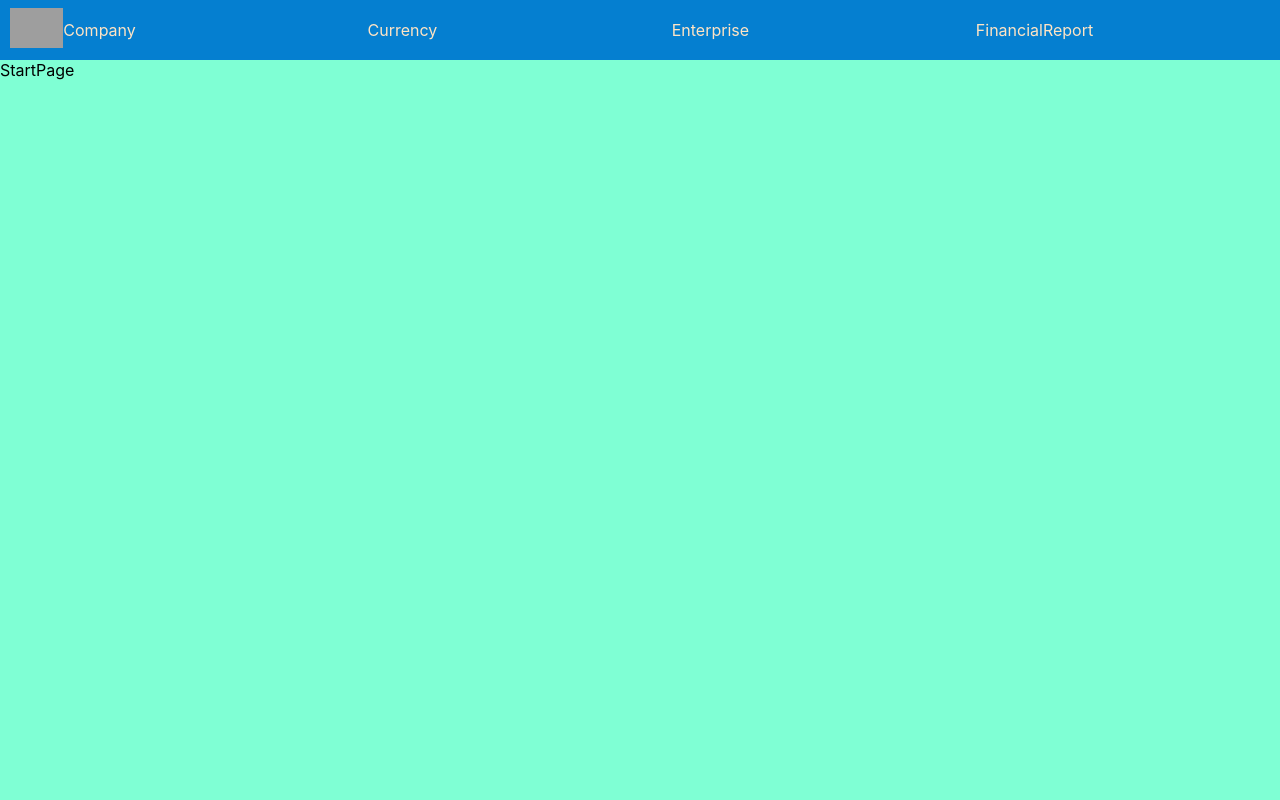
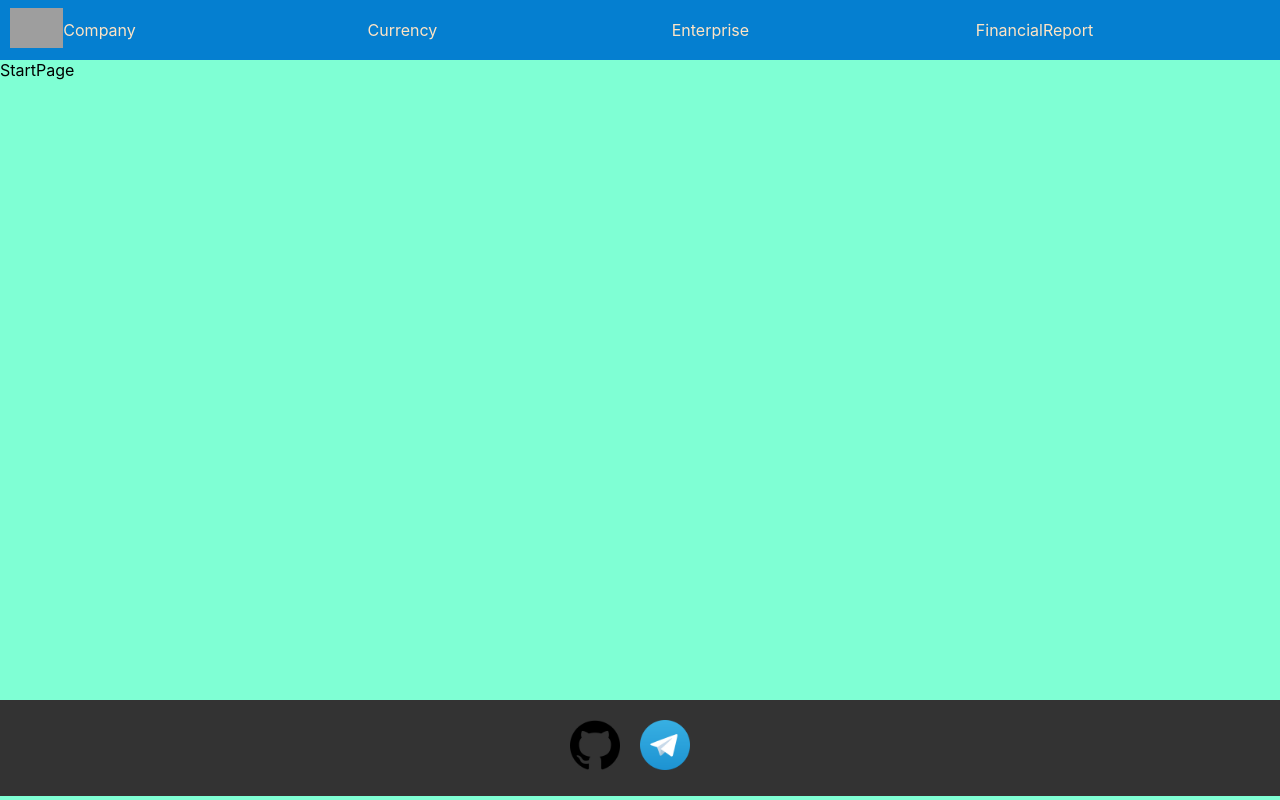
Before and after one commit to SerhiiKhv/Holding-Systeam-KW, a React (Create React App) app: page / in a window 1280 px wide. Built offline with nearby package versions, Linux system fonts and the light colour scheme; grey boxes are pictures that could not be loaded.

Commit message:
Update StartPage

```diff
--- /dev/null
+++ b/src/Component/Content/StartPage/StartPage.module.css
@@ -0,0 +1,45 @@
+.startPage {
+    display: grid;
+    grid-template-areas:
+    "t t"
+    "u u";
+
+    grid-template-rows: 80vh 12vh;
+    grid-template-columns: 1fr 5fr;
+}
+
+.topPage {
+    grid-area: t;
+}
+
+.underPage {
+    grid-area: u;
+    background-color: #333;
+}
+
+.footerLinks {
+    list-style-type: none;
+    display: flex;
+    justify-content: center;
+    align-items: center;
+    margin: 0;
+    padding: 20px;
+    background-color: #333;
+}
+
+.footerLinks li {
+    margin-right: 20px;
+}
+
+.footerLinks a {
+    color: #fff;
+    text-decoration: none;
+}
+
+.footerLinks a:hover {
+    text-decoration: underline;
+}
+
+.footerLinks img {
+    height: 50px;
+}
--- a/src/Component/Content/StartPage/StartPage.tsx
+++ b/src/Component/Content/StartPage/StartPage.tsx
@@ -1,5 +1,33 @@
+import style from "./StartPage.module.css";
+import telegramLogo from "../../../Assets/img/telegram.svg.webp"
+import gitHubLogo from "../../../Assets/img/gitHub.png"
+
 export const StartPage = () => {
-    return <div>
-        StartPage
-    </div>
-}
+    return (
+        <div className={style.startPage}>
+            <div className={style.topPage}>StartPage</div>
+            <div className={style.underPage}>
+                <ul className={style.footerLinks}>
+                    <li>
+                        <a href="https://github.com/SerhiiKhv"
+                           target="_blank" rel="noopener noreferrer">
+                            <img
+                            src={gitHubLogo}
+                            alt={'GitHub'}
+                            />
+                        </a>
+                    </li>
+                    <li>
+                        <a href="https://xn--80affa3aj0al.xn--80asehdb/#@Alamay8"
+                           target="_blank" rel="noopener noreferrer">
+                            <img
+                                src={telegramLogo}
+                                alt={"Telegram"}
+                            />
+                        </a>
+                    </li>
+                </ul>
+            </div>
+        </div>
+    );
+};
```
Also changed, not shown: src/Assets/img/gitHub.png (added), src/Assets/img/telegram.svg.webp (added).
